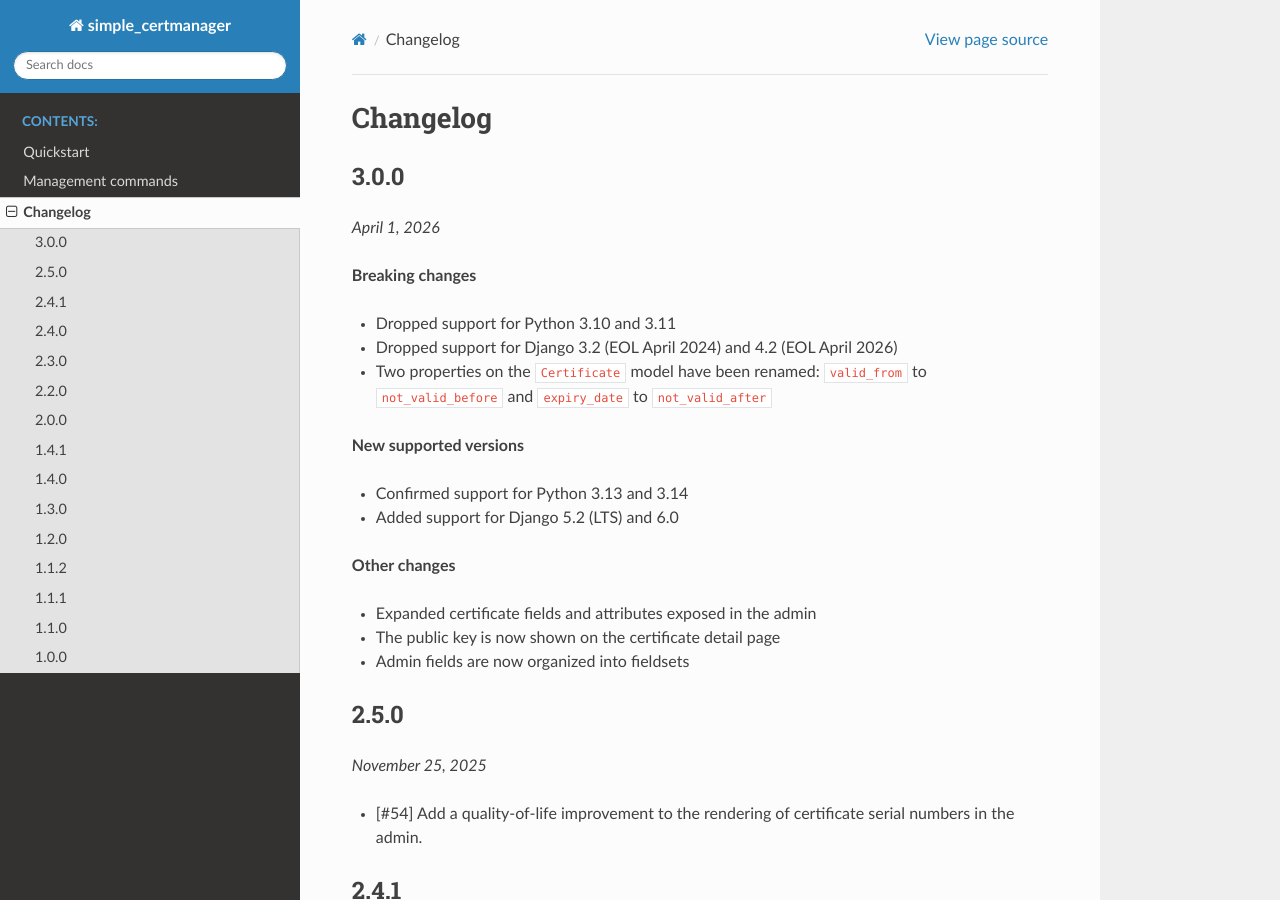
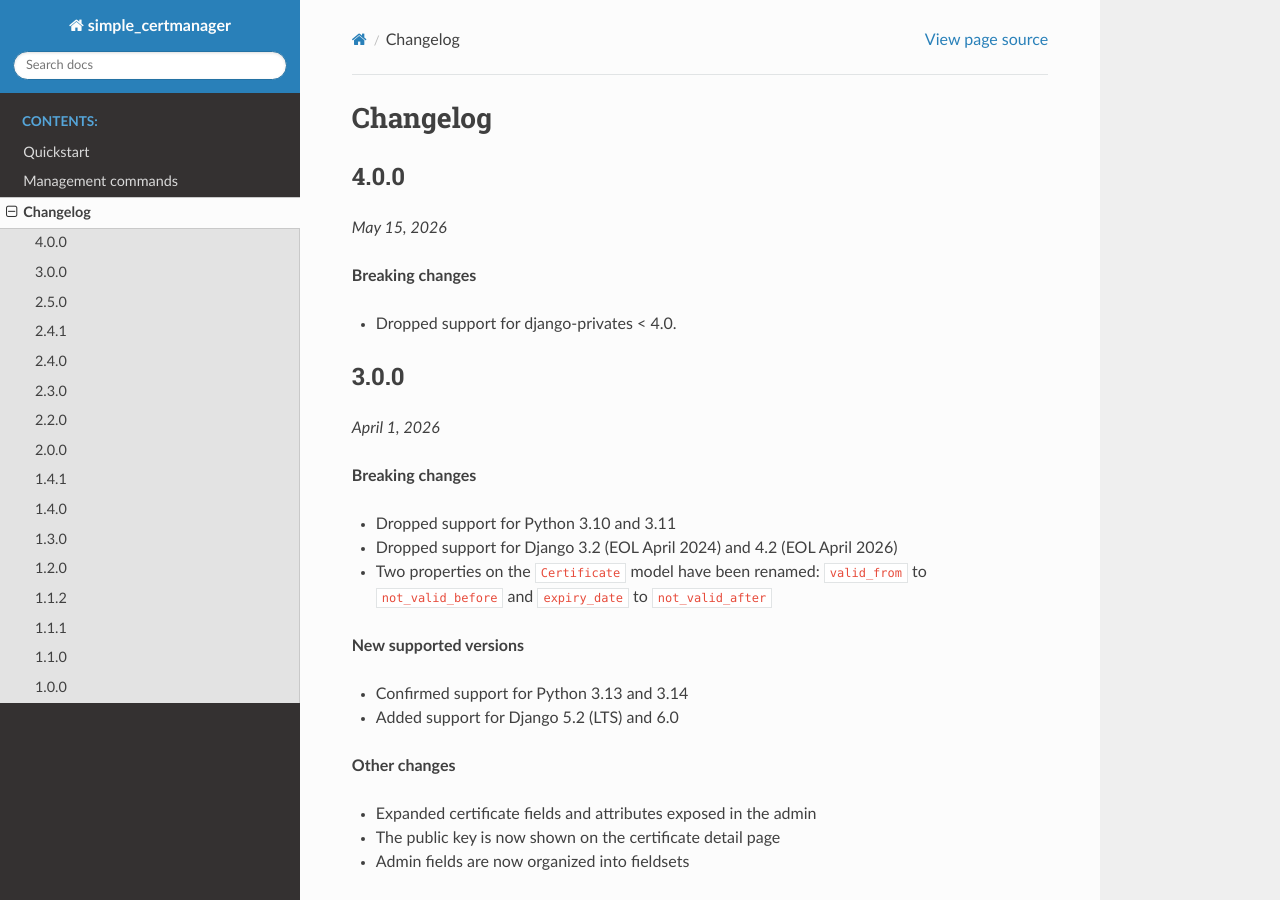
Before and after one commit to maykinmedia/django-simple-certmanager, a Sphinx documentation site: the page built from docs/CHANGELOG.rst, in a window 1280 px wide and 900 px high. Built offline with Sphinx 7.4.7 and the Read the Docs theme 3.1.0, drawn with Linux system fonts in a browser that asks for light colours.

Commit message:
:bookmark: Bump version to 4.0

```diff
--- a/CHANGELOG.rst
+++ b/CHANGELOG.rst
@@ -1,6 +1,15 @@
 =========
 Changelog
 =========
+
+4.0.0
+=====
+
+*May 15, 2026*
+
+**Breaking changes**
+
+* Dropped support for django-privates < 4.0.
 
 3.0.0
 =====
--- a/README.rst
+++ b/README.rst
@@ -1,7 +1,7 @@
 django-simple-certmanager
 =========================
 
-:Version: 3.0.0
+:Version: 4.0.0
 :Source: https://github.com/maykinmedia/django-simple-certmanager
 :Keywords: certificates
 
--- a/docs/conf.py
+++ b/docs/conf.py
@@ -30,7 +30,7 @@ copyright = "2022, Maykin Media"
 author = "Maykin Media"
 
 # The full version, including alpha/beta/rc tags
-release = "3.0.0"
+release = "4.0.0"
 
 
 # -- General configuration ---------------------------------------------------
--- a/pyproject.toml
+++ b/pyproject.toml
@@ -4,7 +4,7 @@ build-backend = "setuptools.build_meta"
 
 [project]
 name = "django-simple-certmanager"
-version = "3.0.0"
+version = "4.0.0"
 description = "Manage TLS certificates and keys in the Django admin"
 authors = [
     {name = "Maykin Media", email = "support@maykinmedia.nl"}
@@ -90,7 +90,7 @@ testpaths = ["tests"]
 DJANGO_SETTINGS_MODULE = "testapp.settings"
 
 [tool.bumpversion]
-current_version = "3.0.0"
+current_version = "4.0.0"
 files = [
     {filename = "pyproject.toml"},
     {filename = "README.rst"},
```
Also changed, not shown: 1 other file.
